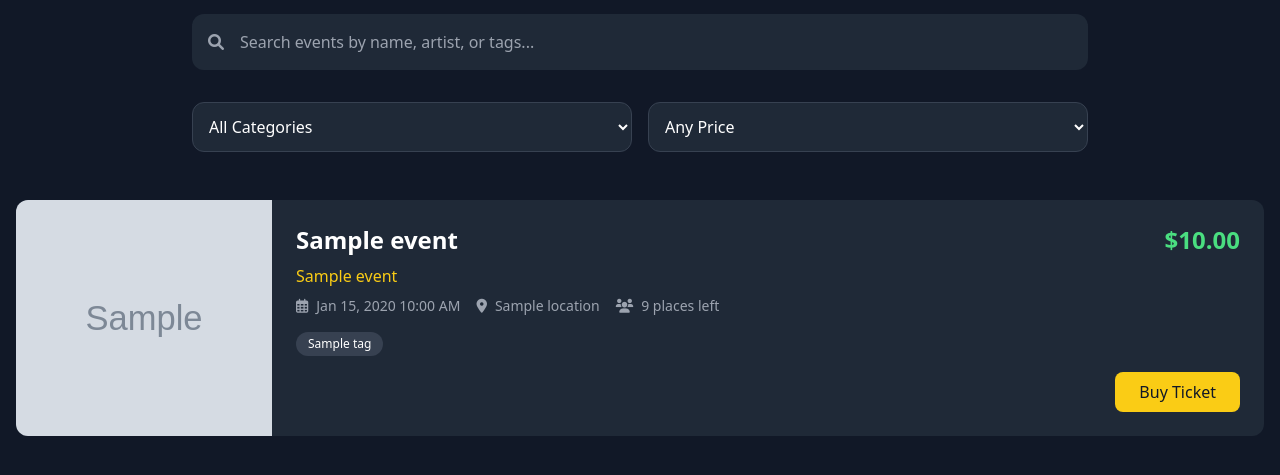
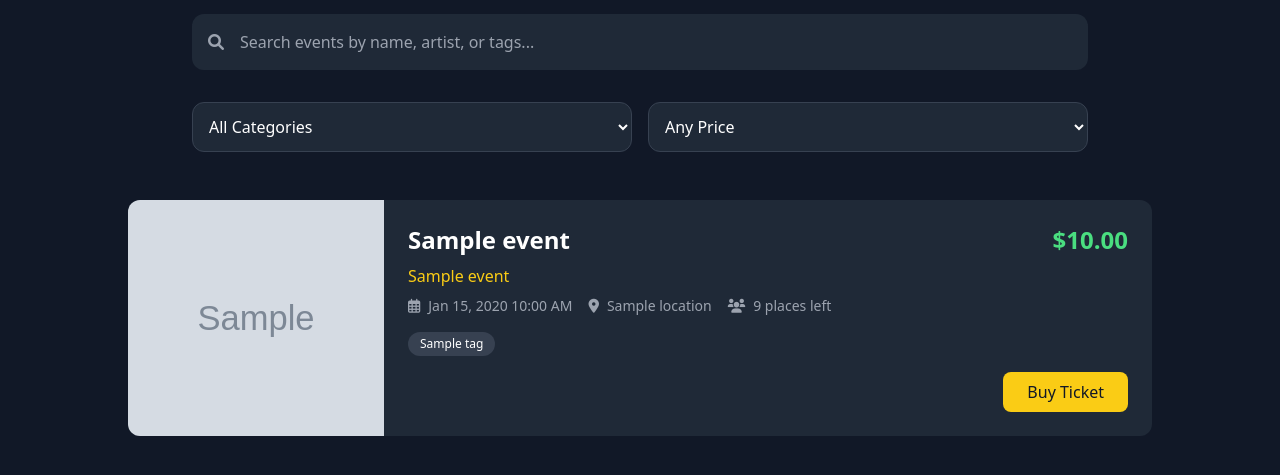
Before and after one commit to Youcode-Classe-E-2024-2025/Senegal_Eventbrite, a PHP site: template app/views/front/events.twig in a window 1280 px wide. Shown: the part 231-706 px from the top of the page. Run offline with PHP 8.4, Linux system fonts and the light colour scheme; the template is opened without the code that fills it: most values are stand-ins (such as "Sample title", 1, 10 or a date in 2020); grey boxes marked "Sample" are stand-in pictures; some libraries are stand-ins or nearby versions.

Commit message:
VIEWS: fixed the layout of the events page

```diff
--- a/app/views/front/events.twig
+++ b/app/views/front/events.twig
@@ -115,7 +115,7 @@
         <div id="loadingSpinner" class="loading-spinner"></div>
 
         <!-- Events Container -->
-        <div id="eventsContainer" class="grid gap-6">
+        <div id="eventsContainer" class="grid gap-6 px-28">
             {% for event in events %}
             <div class="event-card {{ event.status == 'EXPIRED' ? 'expired' : '' }} {{ (event.capacity - event.participants_count) <= 0 ? 'full' : '' }} bg-gray-800 rounded-xl overflow-hidden hover:transform hover:scale-[1.02] transition-all duration-300">
                 <div class="flex flex-col md:flex-row">
```
